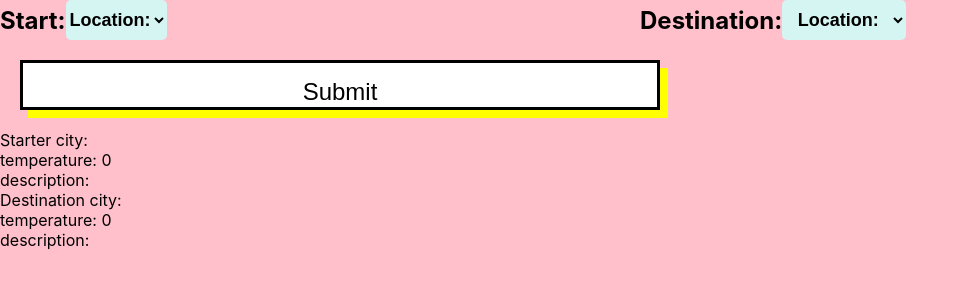
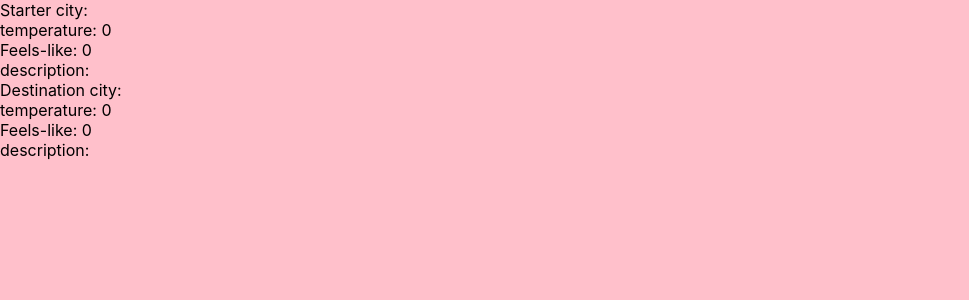
Before and after one commit to KaraHowes/WeatherTrack, a React (Create React App) app: page / in a window 1280 px wide. Both pictures are taken after a click on the button "Submit". Shown: the top 300 px of the page, without its empty margins (0-969 px from the left). Built offline with nearby package versions, Linux system fonts and the light colour scheme; no server answers.

Commit message:
feat: successfully mounted results component

```diff
--- a/src/components/Results.js
+++ b/src/components/Results.js
@@ -6,20 +6,26 @@ const Results = () => {
   const startCity = useSelector((store) => store.search.startCityName);
   const startTemp = useSelector((store) => store.search.startTemp);
   const numberStartTemp = Number(startTemp).toFixed(0) // needed to convert the string into a number
+  const startFeelTemp = useSelector((store) => store.search.startFeelsTemp);
+  const numberStartFeelsTemp = Number(startFeelTemp).toFixed(0) // convert the string into a number
   const startDesc = useSelector((store) => store.search.startDescription);
   const endCity = useSelector((store) => store.search.endCityName);
   const endTemp = useSelector((store) => store.search.endTemp);
-  const numberEndTemp = Number(endTemp).toFixed(0)
+  const numberEndTemp = Number(endTemp).toFixed(0)// needed to convert the string into a number
+  const endFeelTemp = useSelector((store) => store.search.endFeelsTemp);
+  const numberEndFeelsTemp = Number(endFeelTemp).toFixed(0)// convert the string into a number
   const endDesc = useSelector((store) => store.search.endDescription);
 
   return (
     <>
       <div> Starter city: {startCity} </div>
       <div> temperature: {numberStartTemp} </div>
+      <div> Feels-like: {numberStartFeelsTemp} </div>
       <div> description: {startDesc} </div>
 
       <div> Destination city: {endCity} </div>
       <div> temperature: {numberEndTemp} </div>
+      <div> Feels-like: {numberEndFeelsTemp} </div>
       <div> description: {endDesc} </div>
     </>
   );
--- a/src/components/Search.js
+++ b/src/components/Search.js
@@ -55,8 +55,13 @@ const Search = () => {
   const dispatch = useDispatch();
   const [locationStart, setLocationStart] = useState([]);
   const [locationEnd, setLocationEnd] = useState([]);
+  const [isShownResults, setIsShownResults] = useState(false);
+  const [isShownSearch, setIsShownSearch] = useState(true);
+
   const onFormSubmit = (event) => {
     event.preventDefault()
+    setIsShownResults(true)
+    setIsShownSearch(false)
     // fetch(`${BASE_
     // FORECAST_URL}q=${locationStart}&units=metric&APPID=ad0eb5f0c488721a69e3cb4d4cef6ea9`)
     fetch(
@@ -69,6 +74,7 @@ const Search = () => {
             console.log(data);
             dispatch(search.actions.setStartCityName(data.name));
             dispatch(search.actions.setStartTemp(data.main.temp));
+            dispatch(search.actions.setStartFeelsTemp(data.main.feels_like));
             dispatch(
               search.actions.setStartDescription(
                 data.weather[0].description
@@ -79,6 +85,7 @@ const Search = () => {
           batch(() => {
             dispatch(search.actions.setStartCityName(null));
             dispatch(search.actions.setStartTemp(null));
+            dispatch(search.actions.setStartFeelsTemp(null));
             dispatch(search.actions.setStartDescription(null));
           });
         }
@@ -93,6 +100,7 @@ const Search = () => {
             console.log(data);
             dispatch(search.actions.setEndCityName(data.name));
             dispatch(search.actions.setEndTemp(data.main.temp));
+            dispatch(search.actions.setEndFeelsTemp(data.main.feels_like));
             dispatch(
               search.actions.setEndDescription(
                 data.weather[0].description
@@ -110,6 +118,7 @@ const Search = () => {
   };
   return (
     <>
+      {isShownSearch && (
         <SearchForm onSubmit={onFormSubmit}>
           <Selections>
             <Container>
@@ -150,7 +159,8 @@ const Search = () => {
           </Selections>
           <Button type="submit">Submit</Button>
         </SearchForm>
-      <Results />
+      )}
+      {isShownResults && <Results />}
     </>
   );
 };
--- a/src/reducers/search.js
+++ b/src/reducers/search.js
@@ -5,9 +5,11 @@ const search = createSlice({
   initialState: {
     startCityName: '',
     startTemp: '',
+    startFeelsTemp: '',
     startDescription: '',
     endCityName: '',
     endTemp: '',
+    endFeelsTemp: '',
     endDescription: ''
   },
   reducers: {
@@ -16,6 +18,9 @@ const search = createSlice({
     },
     setStartTemp: (store, action) => {
       store.startTemp = action.payload;
+    },
+    setStartFeelsTemp: (store, action) => {
+      store.startFeelsTemp = action.payload;
     },
     setStartDescription: (store, action) => {
       store.startDescription = action.payload;
@@ -26,8 +31,11 @@ const search = createSlice({
     setEndTemp: (store, action) => {
       store.endTemp = action.payload;
     },
+    setEndFeelsTemp: (store, action) => {
+      store.endFeelsTemp = action.payload;
+    },
     setEndDescription: (store, action) => {
-      store.status = action.payload;
+      store.endDescription = action.payload;
     }
   }
 });
```
Lines whose indentation alone changed are shown as unchanged.
